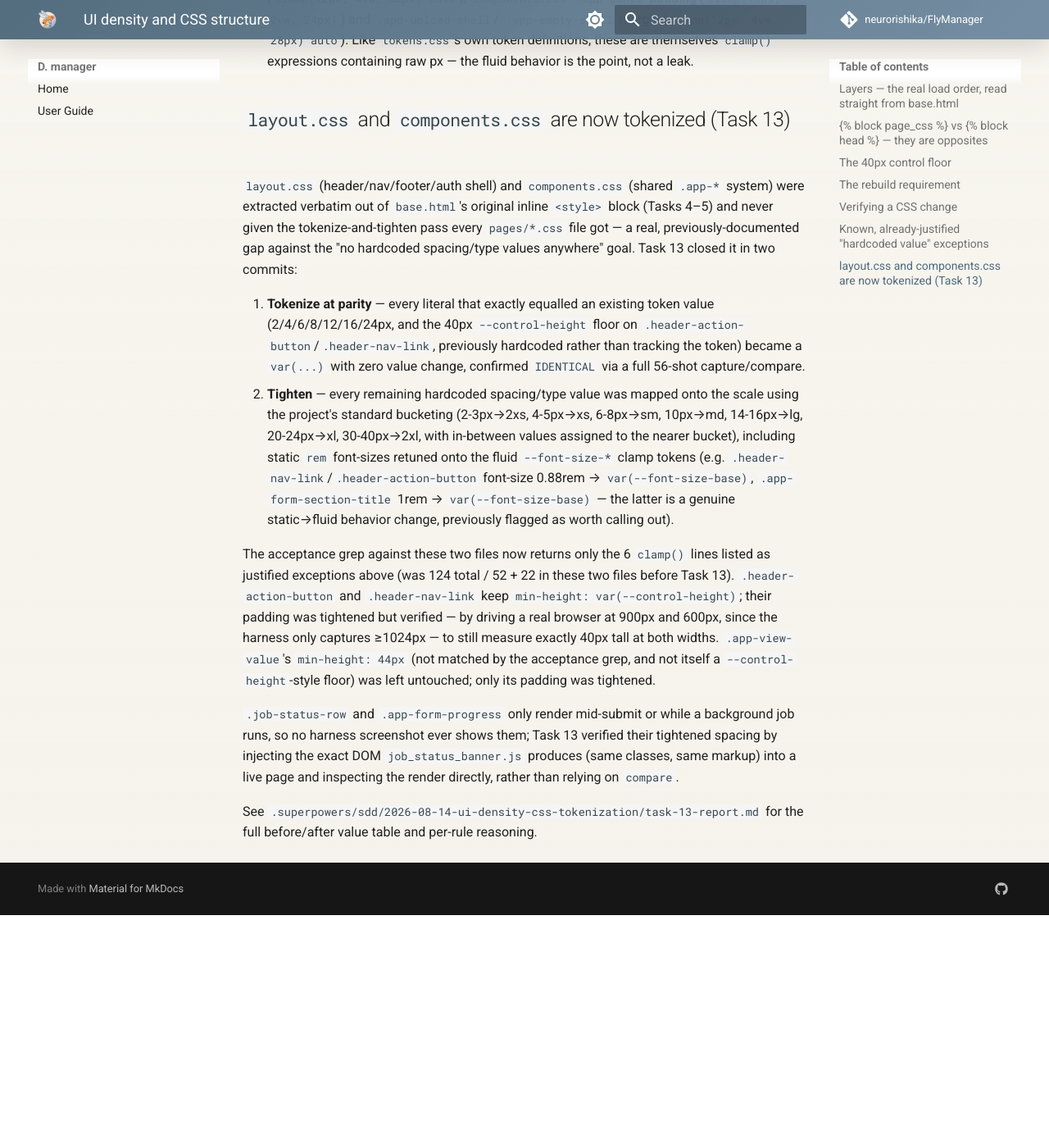
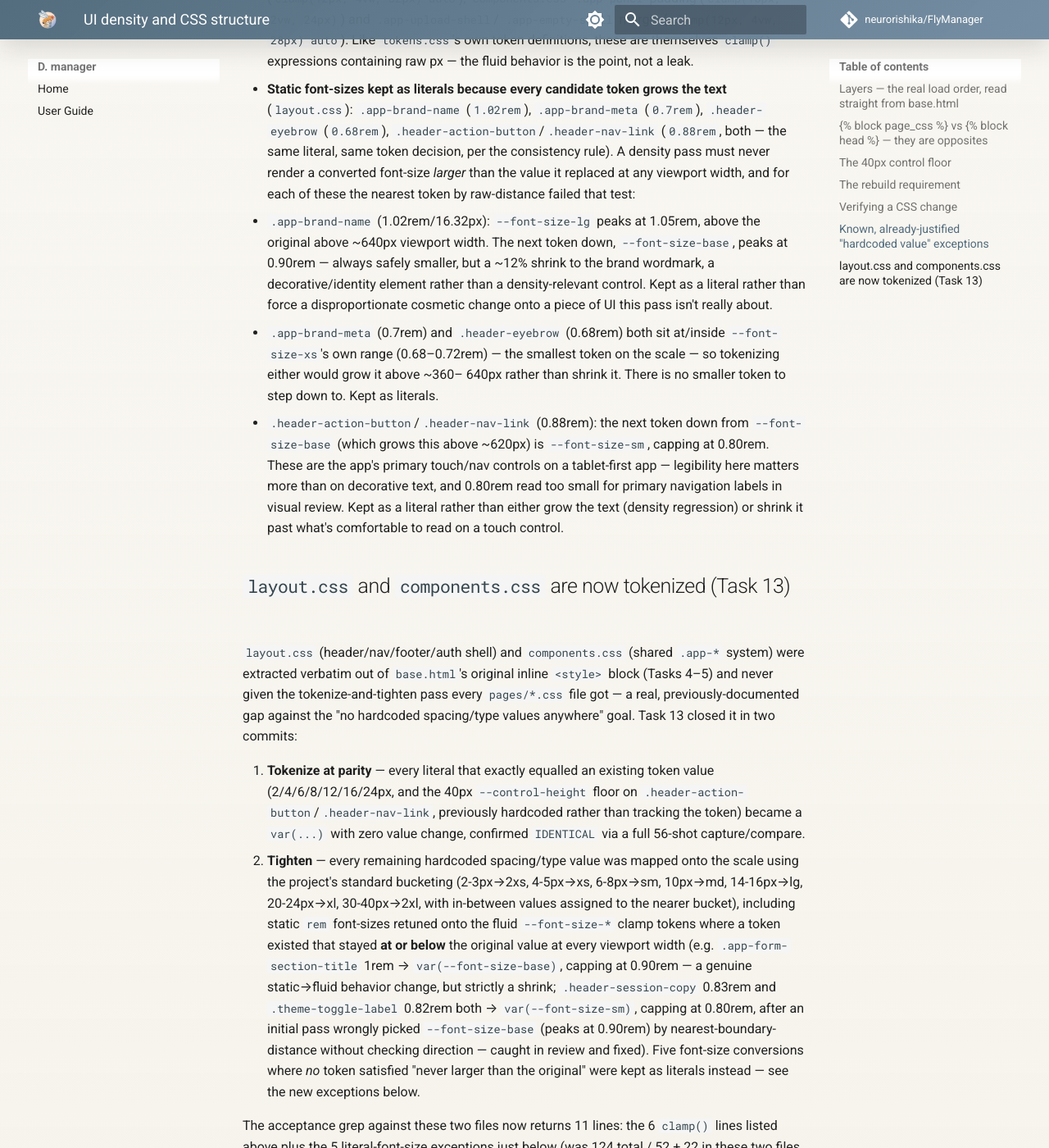
Before and after one commit to neurorishika/FlyManager, an MkDocs documentation site: the page built from docs/ui-density.md, in a window 1280 px wide and 1400 px high, scrolled down 4938 px. Shown: the whole window at 82% size. Built offline with MkDocs 1.6.1 and Material for MkDocs 9.7.7, drawn with Linux system fonts in a browser that asks for light colours; comment, search, counter and statistics services are not loaded; before the commit the page ends 6054 px from its top, so only the background shows below that; some of the changed text lies outside the part shown.

Commit message:
fix(ui): stop 6 font-size tokenizations from growing text (Task 13 review)
Review caught that 6 static->fluid font-size conversions in layout.css
were chosen by nearest-boundary distance to a --font-size-* clamp range
without checking direction, so several rendered LARGER than the value
they replaced at some viewport width - a density regression the report
had not computed.

- .header-session-copy (0.83rem) and .theme-toggle-label (0.82rem):
  --font-size-base (0.84-0.90rem) grew both at every width. Switched to
  --font-size-sm (0.74-0.80rem), which stays <= original everywhere.
- .header-eyebrow (0.68rem) and .app-brand-meta (0.7rem): sit at/inside
  --font-size-xs's own range (0.68-0.90rem), the smallest token on the
  scale, so no token exists that doesn't grow them above ~360-640px.
  Reverted to literal values, documented as exceptions.
- .app-brand-name (1.02rem): --font-size-lg grows it above ~640px; the
  next token down (base) would be a disproportionate ~12% shrink to
  decorative brand text. Reverted to literal, documented as exception.
- .header-action-button/.header-nav-link (0.88rem, both): --font-size-base
  grows them above ~620px; --font-size-sm (caps 0.80rem) read too small
  for the app's primary touch/nav controls in visual review at 900px/
  600px. Reverted both to the literal 0.88rem (same decision both
  places, per the consistency rule), documented as an exception.

Re-verified after the fix: full 56-shot capture registers DIFF against
the prior state (expected - every page's header changed), tapcheck still
0 violations, no 1024px overflow, 900px/600px still measure exactly 40px
tall on .header-nav-link/.header-action-button and render legibly, full
test suite still 15 pre-existing failures / 396 passed. Acceptance grep
against these two files is now 11 lines (was 6): the 6 already-documented
clamp() exceptions plus these 5 literal font-sizes, all newly documented
in docs/ui-density.md with the reasoning above.

Co-Authored-By: Claude Opus 5 <noreply@anthropic.com>

```diff
--- a/docs/ui-density.md
+++ b/docs/ui-density.md
@@ -204,6 +204,34 @@ is deliberate:
   `tokens.css`'s own token definitions, these are themselves `clamp()`
   expressions containing raw px — the fluid behavior is the point, not a
   leak.
+- **Static font-sizes kept as literals because every candidate token grows
+  the text** (`layout.css`): `.app-brand-name` (`1.02rem`),
+  `.app-brand-meta` (`0.7rem`), `.header-eyebrow` (`0.68rem`),
+  `.header-action-button`/`.header-nav-link` (`0.88rem`, both — the same
+  literal, same token decision, per the consistency rule). A density pass
+  must never render a converted font-size *larger* than the value it
+  replaced at any viewport width, and for each of these the nearest token
+  by raw-distance failed that test:
+  - `.app-brand-name` (1.02rem/16.32px): `--font-size-lg` peaks at
+    1.05rem, above the original above ~640px viewport width. The next
+    token down, `--font-size-base`, peaks at 0.90rem — always safely
+    smaller, but a ~12% shrink to the brand wordmark, a decorative/identity
+    element rather than a density-relevant control. Kept as a literal
+    rather than force a disproportionate cosmetic change onto a piece of
+    UI this pass isn't really about.
+  - `.app-brand-meta` (0.7rem) and `.header-eyebrow` (0.68rem) both sit
+    at/inside `--font-size-xs`'s own range (0.68–0.72rem) — the smallest
+    token on the scale — so tokenizing either would grow it above ~360–
+    640px rather than shrink it. There is no smaller token to step down
+    to. Kept as literals.
+  - `.header-action-button`/`.header-nav-link` (0.88rem): the next token
+    down from `--font-size-base` (which grows this above ~620px) is
+    `--font-size-sm`, capping at 0.80rem. These are the app's primary
+    touch/nav controls on a tablet-first app — legibility here matters
+    more than on decorative text, and 0.80rem read too small for primary
+    navigation labels in visual review. Kept as a literal rather than
+    either grow the text (density regression) or shrink it past what's
+    comfortable to read on a touch control.
 
 ## `layout.css` and `components.css` are now tokenized (Task 13)
 
@@ -225,14 +253,22 @@ closed it in two commits:
    4-5px→xs, 6-8px→sm, 10px→md, 14-16px→lg, 20-24px→xl, 30-40px→2xl, with
    in-between values assigned to the nearer bucket), including static
    `rem` font-sizes retuned onto the fluid `--font-size-*` clamp tokens
-   (e.g. `.header-nav-link`/`.header-action-button` font-size 0.88rem →
-   `var(--font-size-base)`, `.app-form-section-title` 1rem →
-   `var(--font-size-base)` — the latter is a genuine static→fluid behavior
-   change, previously flagged as worth calling out).
+   where a token existed that stayed **at or below** the original value at
+   every viewport width (e.g. `.app-form-section-title` 1rem →
+   `var(--font-size-base)`, capping at 0.90rem — a genuine static→fluid
+   behavior change, but strictly a shrink; `.header-session-copy` 0.83rem
+   and `.theme-toggle-label` 0.82rem both → `var(--font-size-sm)`, capping
+   at 0.80rem, after an initial pass wrongly picked `--font-size-base`
+   (peaks at 0.90rem) by nearest-boundary-distance without checking
+   direction — caught in review and fixed). Five font-size conversions
+   where *no* token satisfied "never larger than the original" were kept
+   as literals instead — see the new exceptions below.
 
-The acceptance grep against these two files now returns only the 6
-`clamp()` lines listed as justified exceptions above (was 124 total /
-52 + 22 in these two files before Task 13). `.header-action-button` and
+The acceptance grep against these two files now returns 11 lines: the 6
+`clamp()` lines listed above plus the 5 literal-font-size exceptions just
+below (was 124 total / 52 + 22 in these two files before Task 13, then
+briefly 6 after Task 13's first pass before the direction-check review
+added the 5 font-size literals back). `.header-action-button` and
 `.header-nav-link` keep `min-height: var(--control-height)`; their padding
 was tightened but verified — by driving a real browser at 900px and
 600px, since the harness only captures ≥1024px — to still measure exactly
--- a/flymanager/app/static/css/layout.css
+++ b/flymanager/app/static/css/layout.css
@@ -79,7 +79,7 @@
 }
 
 .app-brand-name {
-    font-size: var(--font-size-lg);
+    font-size: 1.02rem;
     font-weight: 700;
     letter-spacing: -0.02em;
     color: rgba(255, 255, 255, 0.98);
@@ -91,7 +91,7 @@
 }
 
 .app-brand-meta {
-    font-size: var(--font-size-xs);
+    font-size: 0.7rem;
     text-transform: uppercase;
     letter-spacing: 0.08em;
     opacity: 1;
@@ -118,7 +118,7 @@
 }
 
 .header-eyebrow {
-    font-size: var(--font-size-xs);
+    font-size: 0.68rem;
     font-weight: 700;
     letter-spacing: 0.12em;
     text-transform: uppercase;
@@ -153,7 +153,7 @@
 }
 
 .header-session-copy {
-    font-size: var(--font-size-base);
+    font-size: var(--font-size-sm);
     opacity: 0.9;
     white-space: nowrap;
 }
@@ -179,7 +179,7 @@
     justify-content: center;
     gap: var(--space-md);
     font-weight: 600;
-    font-size: var(--font-size-base);
+    font-size: 0.88rem;
     box-shadow: inset 0 1px 0 rgba(255, 255, 255, 0.12);
     transition: background-color 0.2s ease, border-color 0.2s ease, transform 0.2s ease;
 }
@@ -250,7 +250,7 @@
 }
 
 .theme-toggle-label {
-    font-size: var(--font-size-base);
+    font-size: var(--font-size-sm);
 }
 
 .header-primary-nav {
@@ -271,7 +271,7 @@
     color: var(--header-text);
     text-decoration: none;
     font-weight: 600;
-    font-size: var(--font-size-base);
+    font-size: 0.88rem;
     background: color-mix(in srgb, var(--header-bg) 62%, black 38%);
     border: 1px solid color-mix(in srgb, var(--header-bg) 50%, black 50%);
     box-shadow: inset 0 1px 0 rgba(255, 255, 255, 0.08);
```
